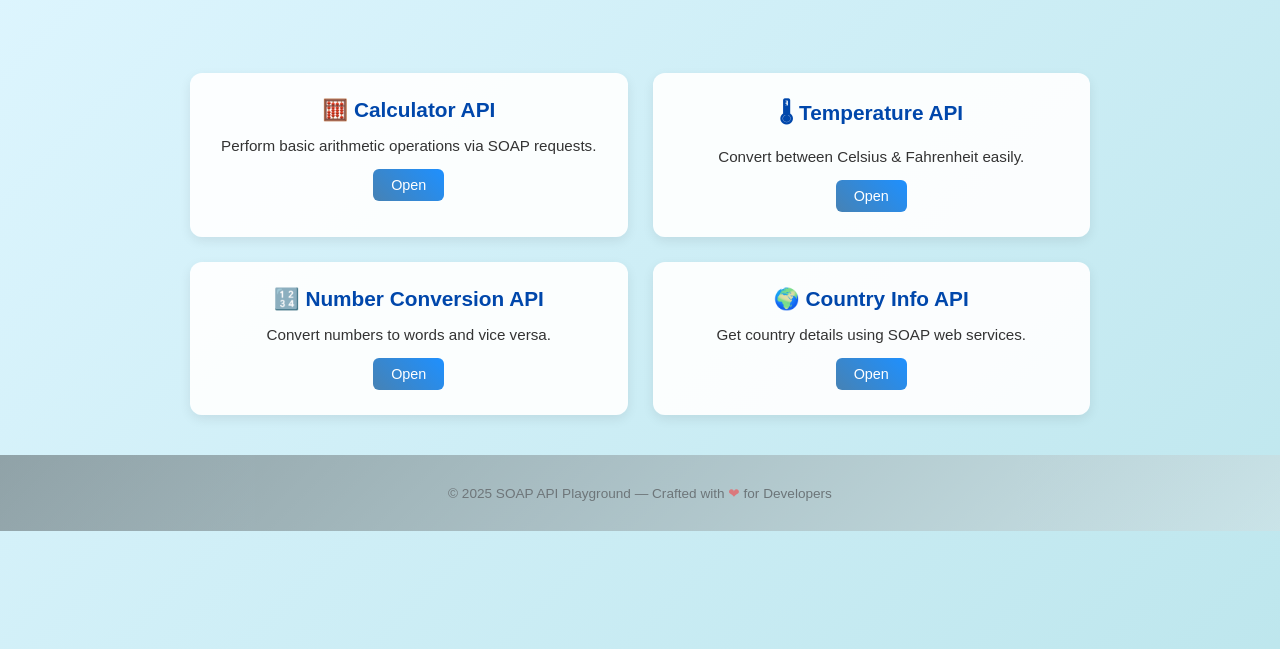
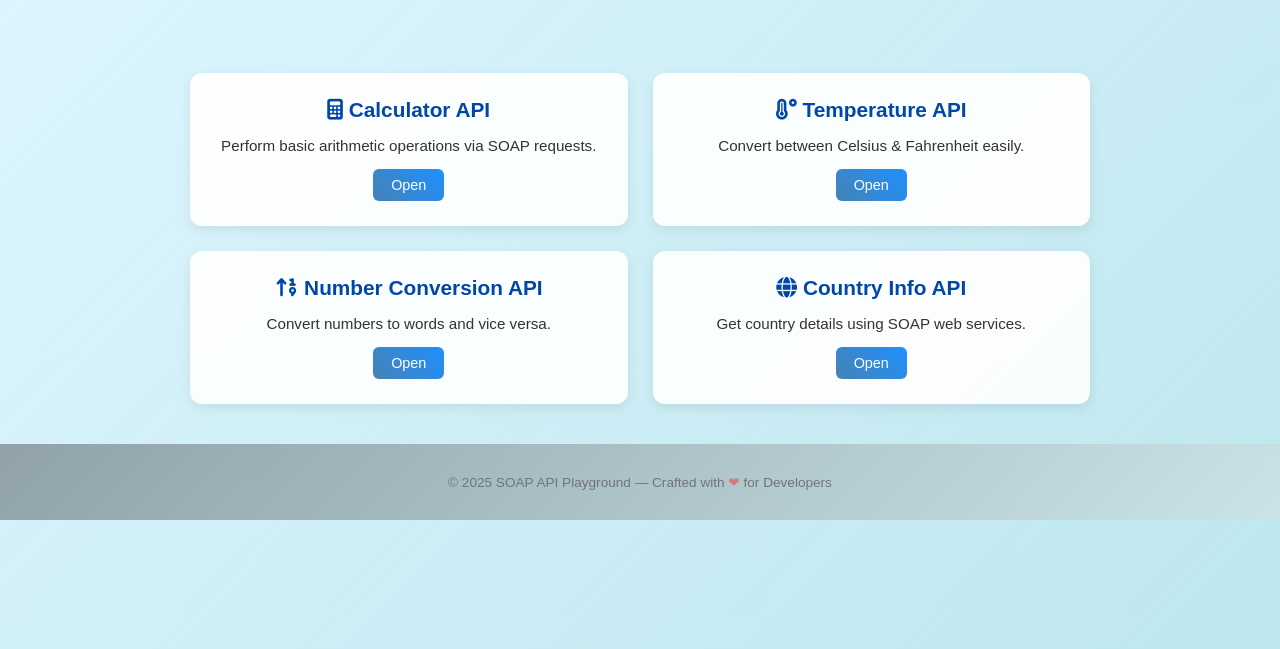
Before and after one commit to EshaAsif-5/SOAP-API, a plain HTML site: page index.html in a window 1280 px wide. Shown: the part 151-800 px from the top of the page. Drawn offline with Linux system fonts and the light colour scheme.

Commit message:
index.html

```diff
--- a/index.html
+++ b/index.html
@@ -4,6 +4,8 @@
 <meta charset="UTF-8" />
 <meta name="viewport" content="width=device-width, initial-scale=1.0" />
 <title>SOAP API Playground</title>
+<!-- Add Font Awesome in <head> -->
+<link rel="stylesheet" href="https://cdnjs.cloudflare.com/ajax/libs/font-awesome/6.5.2/css/all.min.css">
 <style>
  body {
     font-family: Arial, sans-serif;
@@ -182,27 +184,29 @@ footer span {
 <!-- Home Page Options -->
 <div class="options-grid">
   <div class="card">
-    <div class="card-title">🧮 Calculator API</div>
+    <div class="card-title"><i class="fas fa-calculator"></i> Calculator API</div>
     <p>Perform basic arithmetic operations via SOAP requests.</p>
     <button onclick="openModal('calcModal')">Open</button>
   </div>
+
   <div class="card">
-    <div class="card-title">🌡 Temperature API</div>
+    <div class="card-title"><i class="fas fa-temperature-high"></i> Temperature API</div>
     <p>Convert between Celsius & Fahrenheit easily.</p>
     <button onclick="openModal('tempModal')">Open</button>
   </div>
+
   <div class="card">
-    <div class="card-title">🔢 Number Conversion API</div>
+    <div class="card-title"><i class="fas fa-sort-numeric-up"></i> Number Conversion API</div>
     <p>Convert numbers to words and vice versa.</p>
     <button onclick="openModal('numModal')">Open</button>
   </div>
+
   <div class="card">
-    <div class="card-title">🌍 Country Info API</div>
+    <div class="card-title"><i class="fas fa-globe"></i> Country Info API</div>
     <p>Get country details using SOAP web services.</p>
     <button onclick="openModal('countryModal')">Open</button>
   </div>
 </div>
-
 <!-- Calculator Modal -->
 <div class="modal" id="calcModal">
   <div class="modal-content">
```
